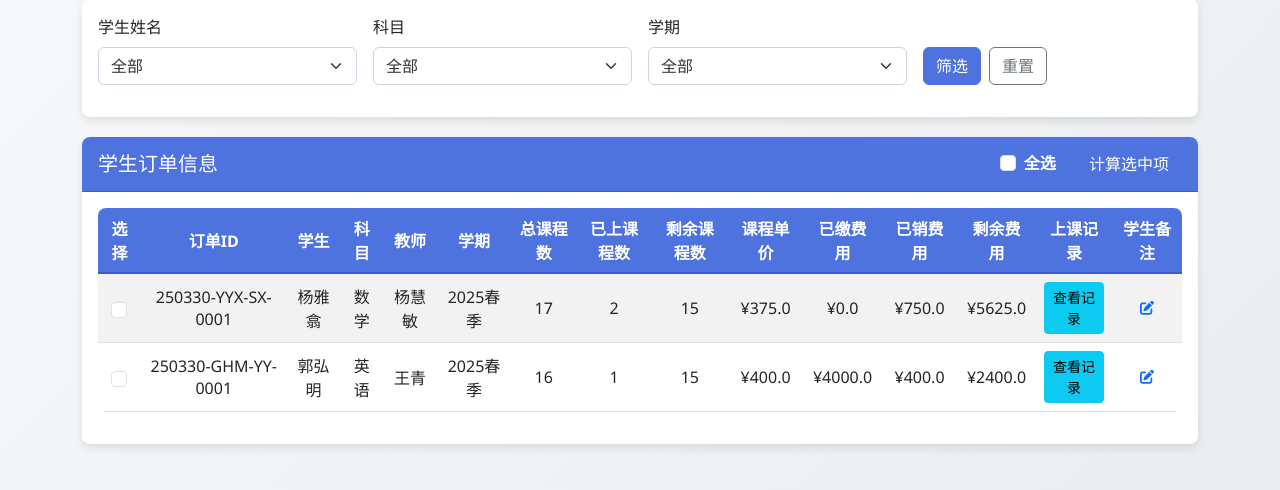
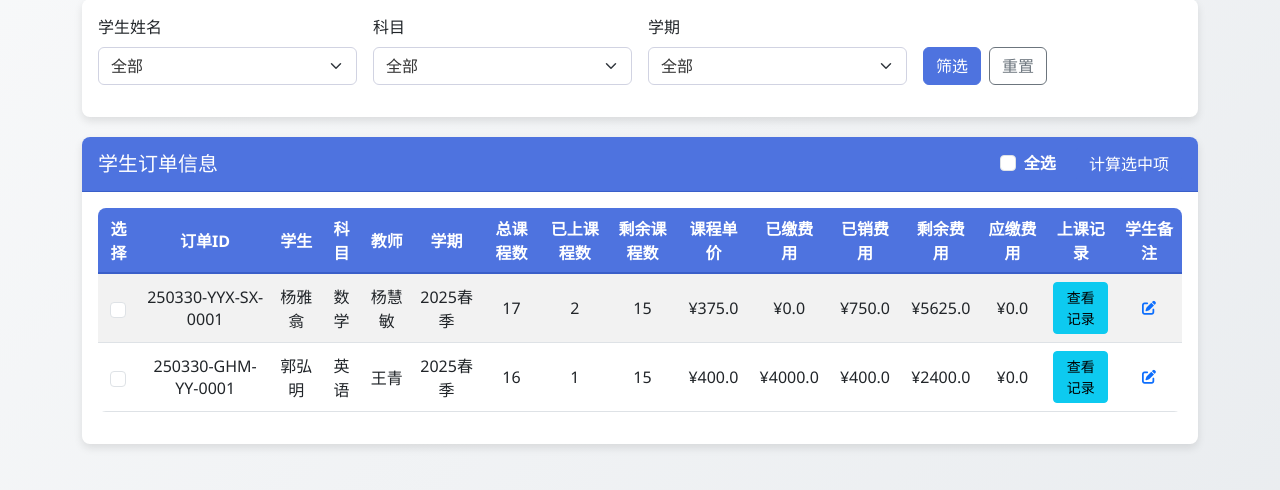
Before and after one commit to Winliam/TaskMaster, a Flask app: page /student_view in a window 1280 px wide. Shown: the part 157-647 px from the top of the page. Run offline with Flask 3, Linux system fonts and the light colour scheme; a user stored in the database is signed in; data comes from the database, SQL or seed files in the repository.

Commit message:
Assistant checkpoint: Update payment calculation logic and add payable amount field
Assistant generated file changes:
- models.py: Add payable_amount field to Order model
- routes.py: Update payment calculation logic
Update payment calculation logic
Update payment calculation logic
Update payment calculation logic
Add payable amount to response
- templates/order_list.html: Add payable_amount column, Add payable_amount value
- templates/student_view.html: Add payable_amount column, Add payable_amount value

---

User prompt:

整个系统中的“剩余费用”计算逻辑有问题：剩余费用应该定于已缴费用减去已销费用，这一点需要修正。然后在后台订单表中应该新增一列“应缴费用”，应缴费用的数值等于订单总价减去已缴费用。在后台添加完毕后，还要将应缴费用显示到订单列表、学生视图，学生视图计算选中项的弹出窗口中。

Replit-Commit-Author: Assistant
Replit-Commit-Session-Id: 1c2ed46e-e929-4e1c-8fba-31d19d7233ea

```diff
--- a/models.py
+++ b/models.py
@@ -24,7 +24,8 @@ class Order(db.Model):
     total_price = db.Column(db.Float, default=0.0)
     paid_amount = db.Column(db.Float, default=0.0)
     used_amount = db.Column(db.Float, default=0.0)
-    remaining_amount = db.Column(db.Float, default=0.0)
+    remaining_amount = db.Column(db.Float, default=0.0)  # 已缴费用 - 已销费用
+    payable_amount = db.Column(db.Float, default=0.0)  # 订单总价 - 已缴费用
     payable_salary = db.Column(db.Float, default=0.0)
     paid_salary = db.Column(db.Float, default=0.0)
     remaining_salary = db.Column(db.Float, default=0.0)
--- a/routes.py
+++ b/routes.py
@@ -281,7 +281,8 @@ def create_payment():
 
         # Update order financial data
         order.paid_amount += form.payment_amount.data
-        order.remaining_amount = max(0, order.total_price - order.paid_amount)
+        order.remaining_amount = order.paid_amount - order.used_amount
+        order.payable_amount = order.total_price - order.paid_amount
 
         db.session.add(new_payment)
         db.session.commit()
@@ -920,6 +921,7 @@ def calculate_sum():
         total_paid = sum(order.paid_amount for order in orders)
         total_used = sum(order.used_amount for order in orders)
         total_remaining = sum(order.remaining_amount for order in orders)
+        total_payable = sum(order.total_price - order.paid_amount for order in orders)
 
         # Get unique values
         student_names = set(order.student_name for order in orders)
@@ -931,6 +933,7 @@ def calculate_sum():
             'total_paid': total_paid,
             'total_used': total_used,
             'total_remaining': total_remaining,
+            'total_payable': total_payable,
             'student_names': list(student_names),
             'subjects': list(subjects),
             'semesters': list(semesters),
--- a/templates/order_list.html
+++ b/templates/order_list.html
@@ -30,6 +30,7 @@
                         <th>已缴费</th>
                         <th>已用费</th>
                         <th>剩余费用</th>
+                        <th>应缴费用</th>
                         <th>应发工资</th>
                         <th>已发工资</th>
                         <th>待发工资</th>
@@ -53,6 +54,7 @@
                         <td>¥{{ order.paid_amount }}</td>
                         <td>¥{{ order.used_amount }}</td>
                         <td>¥{{ order.remaining_amount }}</td>
+                        <td>¥{{ order.payable_amount }}</td>
                         <td>¥{{ order.payable_salary }}</td>
                         <td>¥{{ order.paid_salary }}</td>
                         <td>¥{{ order.remaining_salary }}</td>
--- a/templates/student_view.html
+++ b/templates/student_view.html
@@ -71,6 +71,7 @@
                         <th>已缴费用</th>
                         <th>已销费用</th>
                         <th>剩余费用</th>
+                        <th>应缴费用</th>
                         <th>上课记录</th>
                         <th>学生备注</th>
                     </tr>
@@ -93,6 +94,7 @@
                         <td>¥{{ order.paid_amount }}</td>
                         <td>¥{{ order.used_amount }}</td>
                         <td>¥{{ order.remaining_amount }}</td>
+                        <td>¥{{ order.payable_amount }}</td>
                         <td>
                             <button type="button" class="btn btn-sm btn-info view-class-records"
                                     data-bs-toggle="modal" data-bs-target="#classRecordsModal"
```
